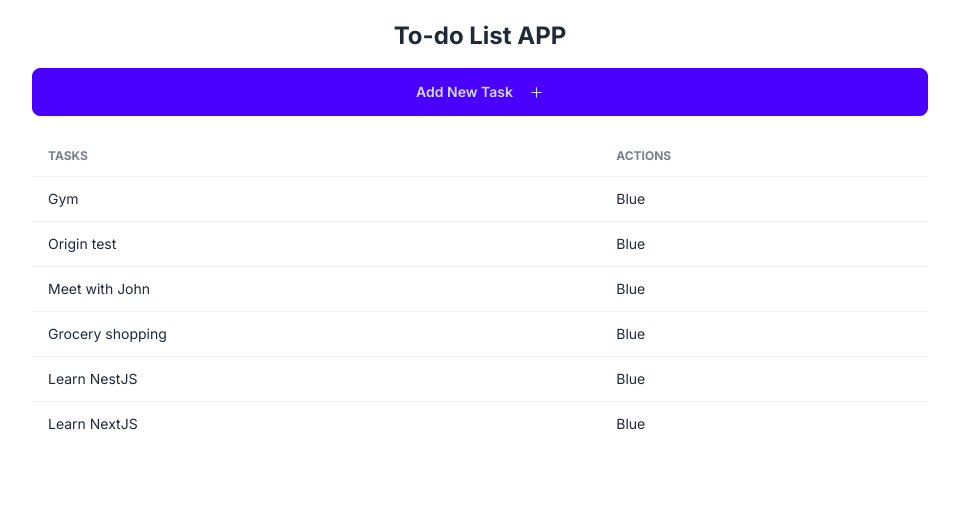
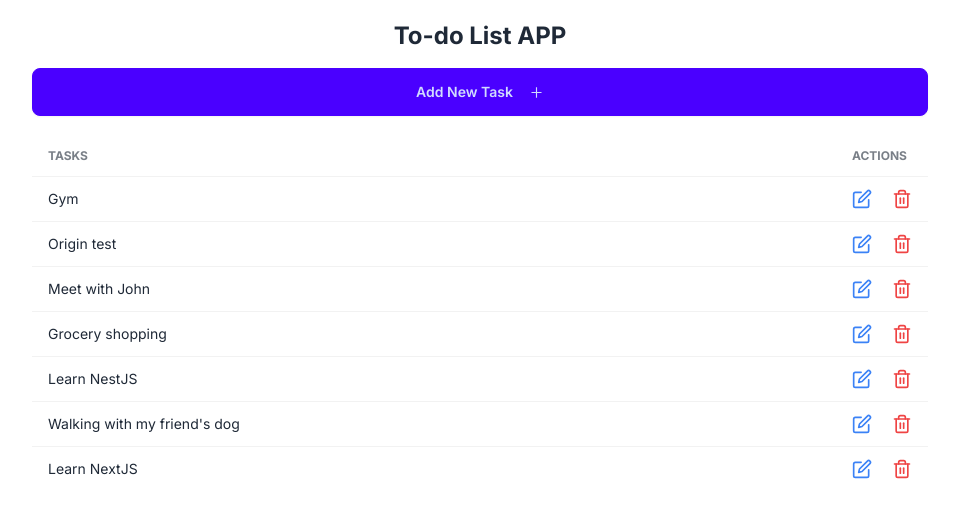
Before and after one commit to gxysai/todo-app-nextjs, a Next.js app: page / in a window 1280 px wide. Shown: the top 518 px of the page, without its empty margins (160-1119 px from the left). Built offline with nearby package versions, Linux system fonts and the light colour scheme; data requests are answered from the project's data file.

Commit message:
feat: add edit modal

```diff
--- a/app/components/AddTask.tsx
+++ b/app/components/AddTask.tsx
@@ -14,7 +14,7 @@ const AddTask = () => {
   const handleSubmitNewTodo: FormEventHandler<HTMLFormElement> = async (e) => {
     e.preventDefault();
     await addTodo({
-      id: uuidv4,
+      id: uuidv4(),
       text: newTaskValue,
     });
     setNewTaskValue('');
--- a/app/components/Task.tsx
+++ b/app/components/Task.tsx
@@ -1,13 +1,59 @@
+'use client';
 import { ITask } from '@/types/tasks';
+import { FiEdit, FiTrash2 } from 'react-icons/fi';
+import Modal from './Modal';
+import { useRouter } from 'next/navigation';
+import { FormEventHandler, useState } from 'react';
 
 interface TaskProps {
   task: ITask;
 }
 const Task: React.FC<TaskProps> = ({ task }) => {
+  const [openModalEdit, setOpenModalEdit] = useState<boolean>(false);
+  const [openModalDeleted, setOpenModalDeleted] = useState<boolean>(false);
+  const [taskToEdit, setTaskToEdit] = useState<string>(task.text);
+
+  const handleSubmitEditTodo = () => {};
+
+  // const handleSubmitEditTodo: FormEventHandler<HTMLFormElement> = async (e) => {
+  //   e.preventDefault();
+  //   await editTodo({
+  //     id: task.id,
+  //     text: taskToEdit,
+  //   });
+  //   setOpenModalEdit(false);
+  //   router.refresh();
+  // };
+
   return (
     <tr key={task.id}>
-      <td>{task.text}</td>
-      <td>Blue</td>
+      <td className="w-full">{task.text}</td>
+      <td className="flex gap-5">
+        <FiEdit
+          onClick={() => setOpenModalEdit(true)}
+          cursor="pointer"
+          className="text-blue-500"
+          size={20}
+        />
+        <Modal modalOpen={openModalEdit} setModalOpen={setOpenModalEdit}>
+          <form onSubmit={handleSubmitEditTodo}>
+            <h3 className="font-bold text-lg">Edit task</h3>
+            <div className="modal-action">
+              <input
+                value={taskToEdit}
+                onChange={(e) => setTaskToEdit(e.target.value)}
+                type="text"
+                placeholder="Type here"
+                className="input input-bordered w-full"
+              />
+              <button type="submit" className="btn">
+                Submit
+              </button>
+            </div>
+          </form>
+        </Modal>
+        <FiTrash2 cursor="pointer" className="text-red-500" size={20} />
+      </td>
     </tr>
   );
 };
--- a/data/todos.json
+++ b/data/todos.json
@@ -21,8 +21,12 @@
       "text": "Learn NestJS"
     },
     {
-      "text": "Learn NextJS",
-      "id": "19BD10l"
+      "id": "8ed81729-8894-4f2b-a433-0bee8e9b9b3d",
+      "text": "Walking with my friend's dog"
+    },
+    {
+      "id": "ad7e991d-dadf-4eee-a7ca-c94b2664f3f0",
+      "text": "Learn NextJS"
     }
   ]
 }
```
